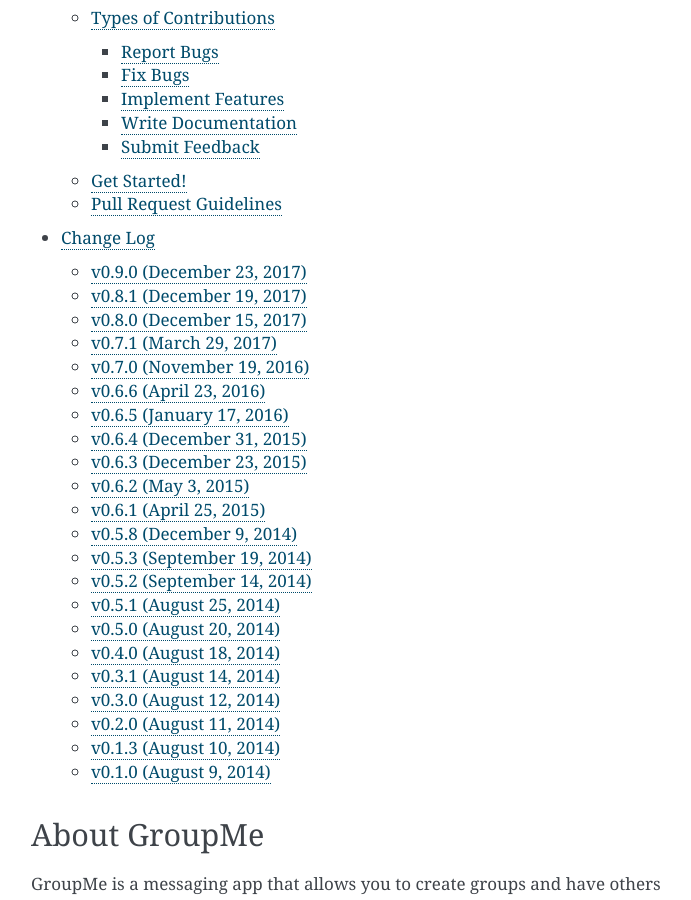
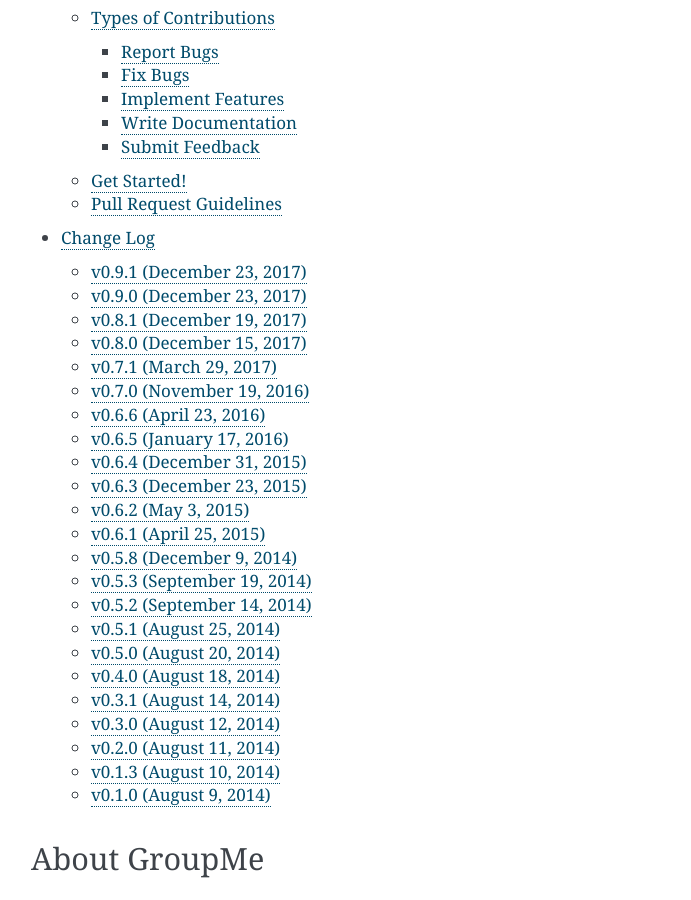
Before and after one commit to rhgrant10/Groupy, a Sphinx documentation site: the page built from docs/index.rst, in a window 1280 px wide and 900 px high, scrolled down 2096 px. Shown: the whole window, without its empty margins (389-1080 px from the left). Built offline with Sphinx 7.4.7, drawn with Linux system fonts in a browser that asks for light colours.

```diff
--- a/CHANGELOG.rst
+++ b/CHANGELOG.rst
@@ -1,6 +1,11 @@
 ==========
 Change Log
 ==========
+
+v0.9.1 (December 23, 2017)
+==========================
+
+- fix travis CD
 
 v0.9.0 (December 23, 2017)
 ==========================
--- a/docs/conf.py
+++ b/docs/conf.py
@@ -61,9 +61,9 @@ copyright = '2018, Robert Grant'
 # built documents.
 #
 # The short X.Y version.
-version = '0.9.0'
+version = '0.9.1'
 # The full version, including alpha/beta/rc tags.
-release = '0.9.0'
+release = '0.9.1'
 
 # The language for content autogenerated by Sphinx. Refer to documentation
 # for a list of supported languages.
--- a/groupy/__init__.py
+++ b/groupy/__init__.py
@@ -11,4 +11,4 @@ from .client import Client  # noqa: F401
 from .api import attachments  # noqa: F401
 
 
-__version__ = '0.9.0'
+__version__ = '0.9.1'
--- a/setup.cfg
+++ b/setup.cfg
@@ -1,5 +1,5 @@
 [bumpversion]
-current_version = 0.9.0
+current_version = 0.9.1
 commit = False
 tag = False
 
--- a/setup.py
+++ b/setup.py
@@ -19,7 +19,7 @@ with open('testing_requirements.txt') as test_requirements_file:
 
 setup(
     name='GroupyAPI',
-    version='0.9.0',
+    version='0.9.1',
     description='The simple yet powerful wrapper for the GroupMe API',
     long_description=readme + '\n\n' + changelog,
     author='Robert Grant',
```
Also changed, not shown: .travis.yml.
